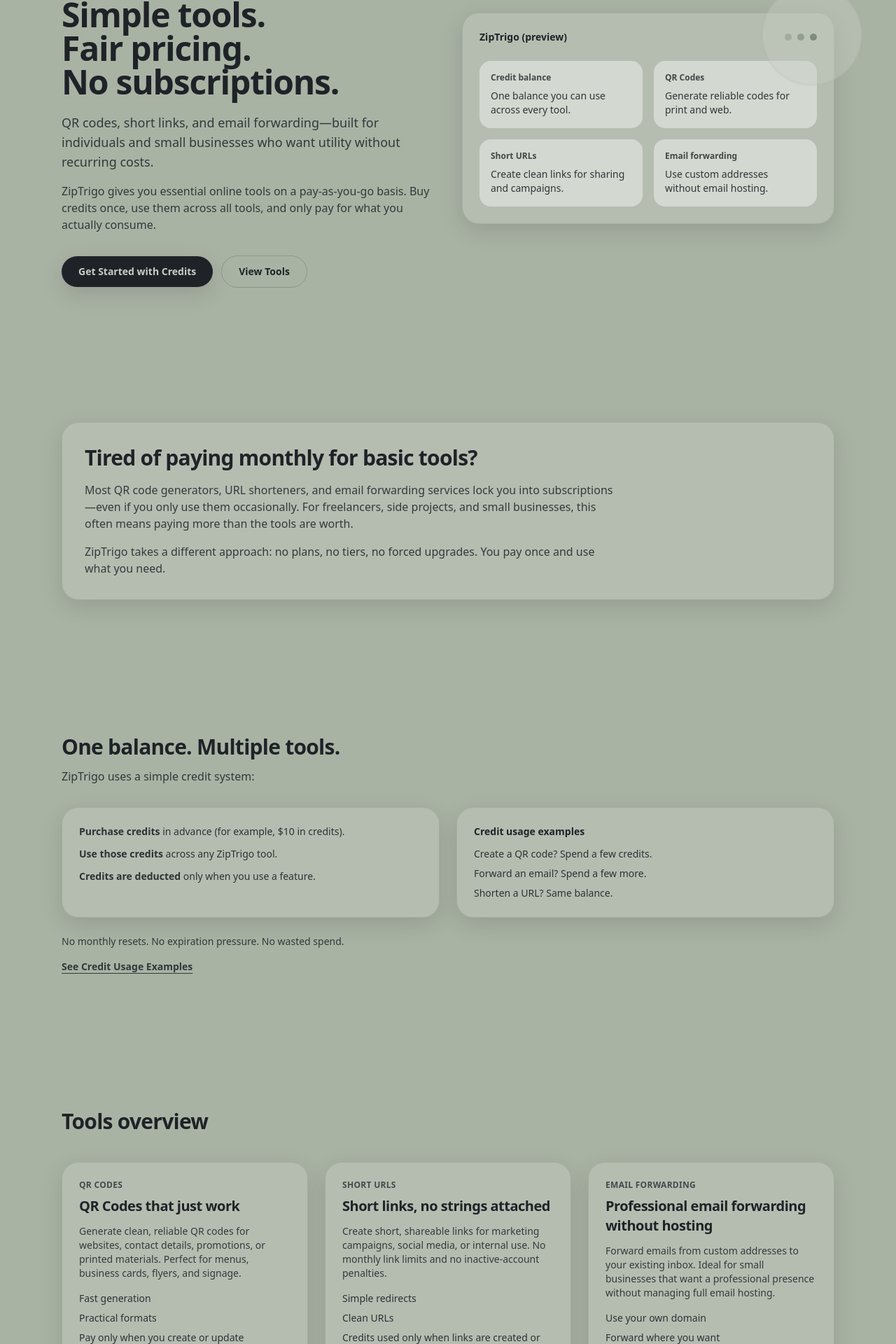
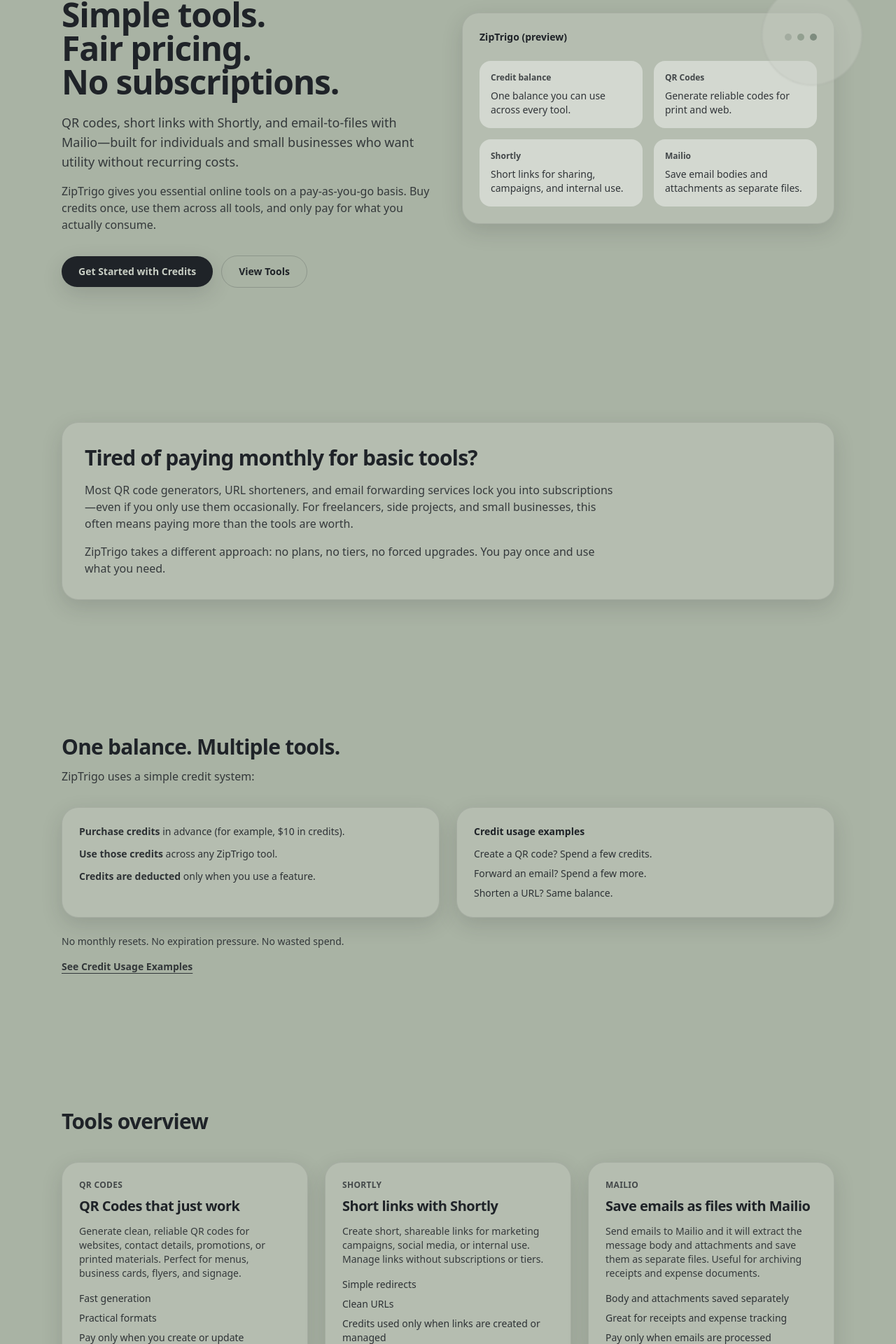
Before and after one commit to ziptrigo/ziptrigo, a Nuxt app: page / in a window 1280 px wide. Shown: the part 238-2158 px from the top of the page at 70% size. Built offline with nearby package versions, Linux system fonts and the light colour scheme.

Commit message:
copy update

```diff
--- a/components/FooterSection.vue
+++ b/components/FooterSection.vue
@@ -9,7 +9,7 @@
         />
         <div>
           <div class="text-sm font-semibold">ZipTrigo</div>
-          <div class="text-xs opacity-75">QR Codes · Short URLs · Email Forwarding</div>
+          <div class="text-xs opacity-75">QR Codes · Shortly · Mailio</div>
         </div>
       </div>
 
--- a/components/HeroSection.vue
+++ b/components/HeroSection.vue
@@ -21,8 +21,8 @@
         </h1>
 
         <p ref="subtitleEl" class="mt-5 max-w-xl text-pretty text-base opacity-85 sm:text-lg">
-          QR codes, short links, and email forwarding—built for individuals and small businesses who want utility
-          without recurring costs.
+          QR codes, short links with Shortly, and email-to-files with Mailio—built for individuals and small
+          businesses who want utility without recurring costs.
         </p>
 
         <p class="mt-4 max-w-xl text-pretty text-sm opacity-85 sm:text-base">
@@ -67,12 +67,12 @@
               <div class="mt-2 text-sm opacity-90">Generate reliable codes for print and web.</div>
             </div>
             <div class="rounded-2xl bg-white/40 p-4">
-              <div class="text-xs font-semibold opacity-80">Short URLs</div>
-              <div class="mt-2 text-sm opacity-90">Create clean links for sharing and campaigns.</div>
+              <div class="text-xs font-semibold opacity-80">Shortly</div>
+              <div class="mt-2 text-sm opacity-90">Short links for sharing, campaigns, and internal use.</div>
             </div>
             <div class="rounded-2xl bg-white/40 p-4">
-              <div class="text-xs font-semibold opacity-80">Email forwarding</div>
-              <div class="mt-2 text-sm opacity-90">Use custom addresses without email hosting.</div>
+              <div class="text-xs font-semibold opacity-80">Mailio</div>
+              <div class="mt-2 text-sm opacity-90">Save email bodies and attachments as separate files.</div>
             </div>
           </div>
         </div>
--- a/components/ToolsOverviewSection.vue
+++ b/components/ToolsOverviewSection.vue
@@ -18,11 +18,11 @@
       </div>
 
       <div class="rounded-3xl border border-ziptrigo-ink/10 bg-ziptrigo-mist/40 p-6 shadow-soft">
-        <div class="text-xs font-semibold uppercase tracking-wide opacity-75">Short URLs</div>
-        <h3 class="mt-2 text-xl font-semibold tracking-tight">Short links, no strings attached</h3>
+        <div class="text-xs font-semibold uppercase tracking-wide opacity-75">Shortly</div>
+        <h3 class="mt-2 text-xl font-semibold tracking-tight">Short links with Shortly</h3>
         <p class="mt-3 text-sm opacity-85">
-          Create short, shareable links for marketing campaigns, social media, or internal use. No monthly link
-          limits and no inactive-account penalties.
+          Create short, shareable links for marketing campaigns, social media, or internal use. Manage links
+          without subscriptions or tiers.
         </p>
         <ul class="mt-4 space-y-2 text-sm opacity-90">
           <li>Simple redirects</li>
@@ -32,16 +32,16 @@
       </div>
 
       <div class="rounded-3xl border border-ziptrigo-ink/10 bg-ziptrigo-mist/40 p-6 shadow-soft">
-        <div class="text-xs font-semibold uppercase tracking-wide opacity-75">Email Forwarding</div>
-        <h3 class="mt-2 text-xl font-semibold tracking-tight">Professional email forwarding without hosting</h3>
+        <div class="text-xs font-semibold uppercase tracking-wide opacity-75">Mailio</div>
+        <h3 class="mt-2 text-xl font-semibold tracking-tight">Save emails as files with Mailio</h3>
         <p class="mt-3 text-sm opacity-85">
-          Forward emails from custom addresses to your existing inbox. Ideal for small businesses that want a
-          professional presence without managing full email hosting.
+          Send emails to Mailio and it will extract the message body and attachments and save them as separate files.
+          Useful for archiving receipts and expense documents.
         </p>
         <ul class="mt-4 space-y-2 text-sm opacity-90">
-          <li>Use your own domain</li>
-          <li>Forward where you want</li>
-          <li>Pay only for forwarding usage</li>
+          <li>Body and attachments saved separately</li>
+          <li>Great for receipts and expense tracking</li>
+          <li>Pay only when emails are processed</li>
         </ul>
       </div>
     </div>
--- a/nuxt.config.ts
+++ b/nuxt.config.ts
@@ -18,7 +18,7 @@
         {
           name: 'description',
           content:
-            'QR codes, short links, and email forwarding—built for individuals and small businesses who want utility without recurring costs.',
+            'QR codes, short links, and email-to-files—built for individuals and small businesses who want utility without recurring costs.',
         },
         { name: 'viewport', content: 'width=device-width, initial-scale=1' },
       ],
```
